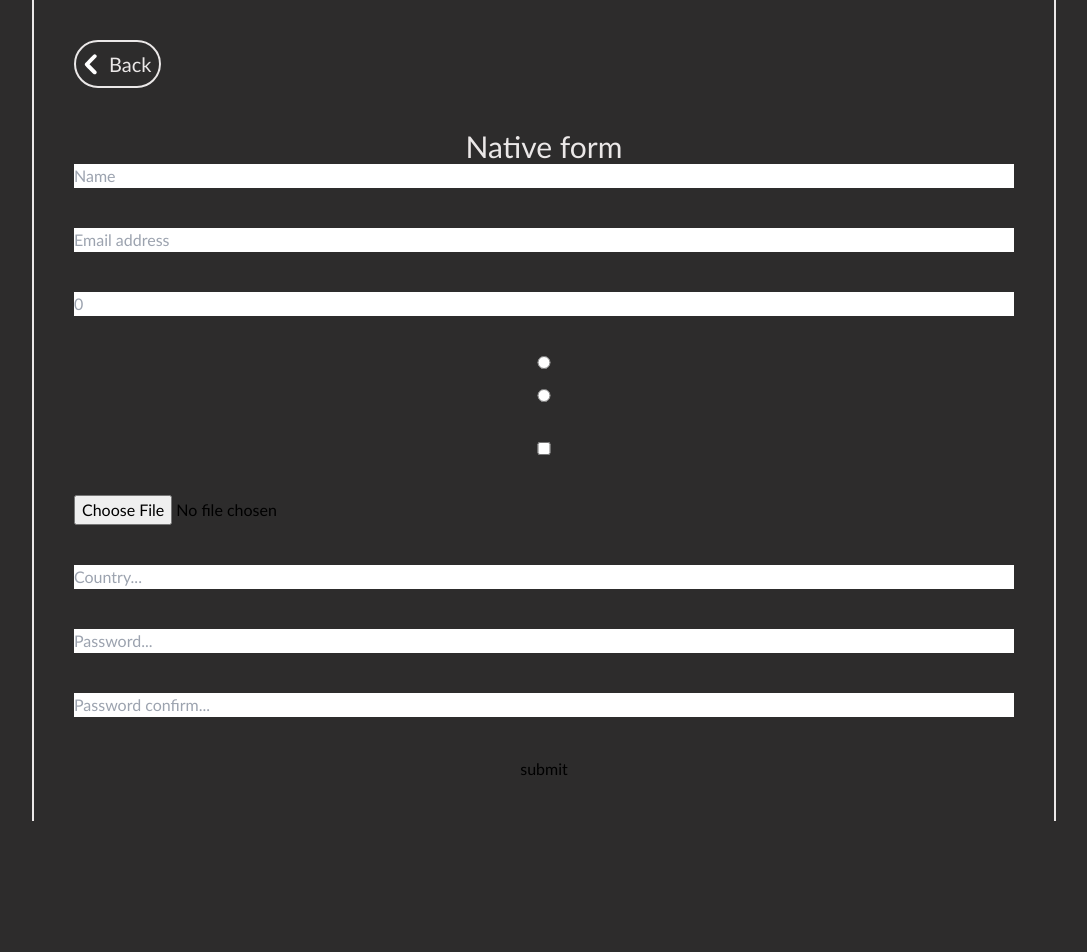
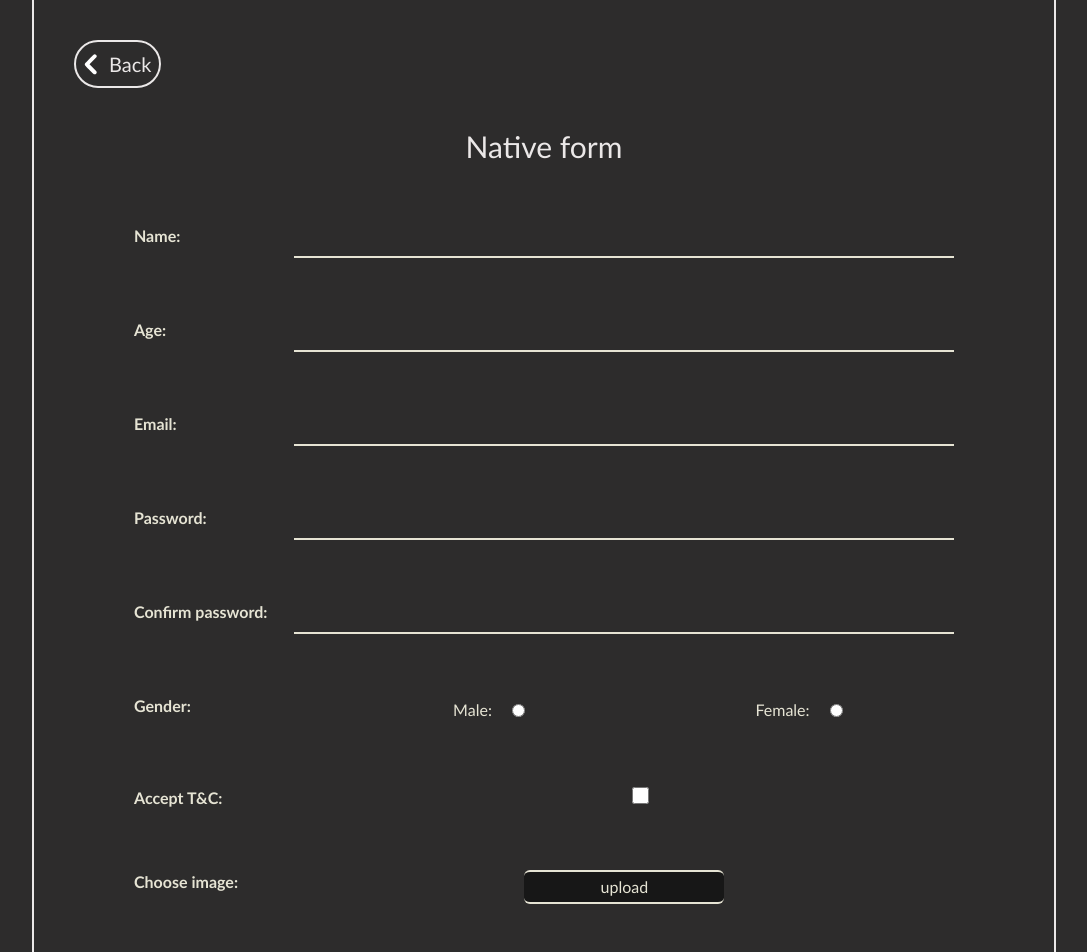
Before and after one commit to Tedzury/RSSchool_react_components, a React (Vite) app: page /native_form in a window 1280 px wide. Shown: the top 952 px of the page, without its empty margins (96-1183 px from the left). Before the commit the page ends 821 px from the top, so only its background shows below. Built offline with nearby package versions, Linux system fonts and the light colour scheme.

Commit message:
feat: add layout for native form

```diff
--- a/src/pages/NativeForm/NativeForm.tsx
+++ b/src/pages/NativeForm/NativeForm.tsx
@@ -1,4 +1,4 @@
-import { FormEvent, useEffect, useState } from 'react';
+import { FormEvent, useEffect, useRef, useState } from 'react';
 import BackBtn from '../../shared/ui/BackBtn';
 import FormHeader from '../../shared/ui/FormHeader';
 import CountryList from '../ReactHookForm/ui/CountryList';
@@ -43,11 +43,12 @@ const defaultErrorState = {
 export default function NativeForm() {
   const [errors, setErrors] = useState(defaultErrorState);
   const [textColor, setTextColor] = useState('text-[black]');
+  const [fileBtnText, setFileBtnText] = useState('upload');
+  const fileLabel = useRef(null);
   const dispatch = useAppDispatch();
   const navigate = useNavigate();
   useEffect(() => {
     setTextColor(getTextColor(errors.password.slice(0, 1)));
-    console.log(errors.password);
   }, [errors.password]);
 
   async function handleSubmit(e: FormEvent) {
@@ -80,55 +81,192 @@ export default function NativeForm() {
       });
     }
   }
+  function handleBtnTextChange(target: HTMLInputElement) {
+    const fileName = target?.files && target.files[0] && target?.files[0].name;
+    if (typeof fileName === 'string') {
+      setFileBtnText(
+        fileName.length > 14 ? fileName.substring(0, 14) + '...' : fileName
+      );
+    } else {
+      setFileBtnText('upload');
+    }
+  }
   return (
     <>
       <BackBtn />
       <FormHeader title="Native form" />
-      <form
-        className="flex flex-col gap-5"
-        onSubmit={(e) => handleSubmit(e)}
-        noValidate
-      >
-        <input placeholder="Name" type="text" name="name" />
-        <p>{errors.name}</p>
+      <form onSubmit={(e) => handleSubmit(e)} noValidate>
+        <div className="mt-10 flex flex-col gap-5 px-10 text-accent_beige">
+          <div className="items-centers relative flex p-5">
+            <label htmlFor="nameInput" className="w-[200px] font-bold">
+              Name:
+            </label>
+            <input
+              className="w-full border-b-2 border-accent_beige bg-main_bg py-1 pl-2 text-center outline-none"
+              type="text"
+              name="name"
+              id="nameInput"
+            />
+            <p className="absolute left-10 top-[60px] text-sm text-accent_yellow">
+              {errors.name}
+            </p>
+          </div>
 
-        <input placeholder="Email address" type="email" name="email" />
-        <p>{errors.email}</p>
+          <div className="items-centers relative flex p-5">
+            <label htmlFor="ageInput" className="w-[200px] font-bold">
+              Age:
+            </label>
+            <input
+              className="w-full border-b-2 border-accent_beige bg-main_bg py-1 pl-2 text-center outline-none"
+              type="number"
+              name="age"
+              id="ageInput"
+            />
+            <p className="absolute left-10 top-[60px] text-sm text-accent_yellow">
+              {errors.age}
+            </p>
+          </div>
 
-        <input type="number" placeholder="0" name="age" />
-        <p>{errors.age}</p>
+          <div className="items-centers relative flex p-5">
+            <label htmlFor="emailInput" className="w-[200px] font-bold">
+              Email:
+            </label>
+            <input
+              className="w-full border-b-2 border-accent_beige bg-main_bg py-1 pl-2 text-center outline-none"
+              type="email"
+              name="email"
+              id="emailInput"
+            />
+            <p className="absolute left-10 top-[60px] text-sm text-accent_yellow">
+              {errors.email}
+            </p>
+          </div>
 
-        <input type="radio" value="male" name="gender" />
-        <input type="radio" value="female" name="gender" />
-        <p>{errors.gender}</p>
+          <div className="items-centers relative flex p-5">
+            <label htmlFor="passwordInput" className="w-[200px] font-bold">
+              Password:
+            </label>
+            <input
+              className="w-full border-b-2 border-accent_beige bg-main_bg py-1 pl-2 text-center outline-none"
+              type="password"
+              name="password"
+              id="passwordInput"
+            />
+            <p className={`${textColor} absolute left-10 top-[60px] text-sm`}>
+              {errors.password.slice(1)}
+            </p>
+          </div>
 
-        <input type="checkbox" name="accept" />
-        <p>{errors.accept}</p>
+          <div className="items-centers relative flex p-5">
+            <label htmlFor="confPassInput" className="w-[200px] font-bold">
+              Confirm password:
+            </label>
+            <input
+              className="w-full border-b-2 border-accent_beige bg-main_bg py-1 pl-2 text-center outline-none"
+              type="password"
+              name="confirmPassword"
+              id="confPassInput"
+            />
+            <p className="absolute left-10 top-[60px] text-sm text-accent_yellow">
+              {errors.confirmPassword}
+            </p>
+          </div>
 
-        <input type="file" name="image" multiple={false} />
-        <p>{errors.image}</p>
+          <div className="items-centers relative flex p-5">
+            <p className="w-[200px] font-bold">Gender:</p>
+            <div className="flex flex-grow py-1">
+              <label
+                htmlFor="genderMale"
+                className="flex w-1/2 items-center justify-center gap-5"
+              >
+                Male:
+                <input
+                  type="radio"
+                  name="gender"
+                  value="male"
+                  id="genderMale"
+                />
+              </label>
+              <label
+                htmlFor="genderFemale"
+                className="flex w-1/2 items-center justify-center gap-5"
+              >
+                Female:
+                <input
+                  type="radio"
+                  name="gender"
+                  value="female"
+                  id="genderFemale"
+                />
+              </label>
+            </div>
+            <p className="absolute left-10 top-[60px] text-sm text-accent_yellow">
+              {errors.gender}
+            </p>
+          </div>
 
-        <input
-          placeholder="Country..."
-          type="text"
-          list="countryList"
-          name="country"
-        />
-        <p>{errors.country}</p>
+          <div className="relative p-5">
+            <label htmlFor="acceptInput" className="w-[full] font-bold">
+              Accept T&C:
+              <input
+                className="ml-[50%] h-[17px] w-[17px] border-b-2 border-accent_beige bg-main_bg py-1 pl-2 text-center outline-none"
+                type="checkbox"
+                name="accept"
+                id="acceptInput"
+              />
+            </label>
+            <p className="absolute left-10 top-[60px] text-sm text-accent_yellow">
+              {errors.accept}
+            </p>
+          </div>
 
-        <input placeholder="Password..." type="password" name="password" />
-        <p className={`${textColor}`}>{errors.password.slice(1)}</p>
+          <div className="items-centers relative flex p-5">
+            <p className="w-[200px] font-bold">Choose image:</p>
+            <div className="flex w-full justify-center">
+              <label
+                htmlFor="imageInput"
+                className="w-[200px] cursor-pointer rounded-md border-b-2 border-t-2 border-accent_beige bg-[#171717] text-center transition-all duration-200 hover:bg-main_bg hover:text-accent_yellow"
+                ref={fileLabel}
+              >
+                {fileBtnText}
+                <input
+                  className="w-0 appearance-none"
+                  type="file"
+                  name="image"
+                  id="imageInput"
+                  onChange={(e) => handleBtnTextChange(e.target)}
+                />
+              </label>
+            </div>
+            <p className="absolute left-10 top-[60px] text-sm text-accent_yellow">
+              {errors.image}
+            </p>
+          </div>
 
-        <input
-          placeholder="Password confirm..."
-          type="password"
-          name="confirmPassword"
-        />
-        <p>{errors.confirmPassword as string}</p>
+          <div className="items-centers relative flex p-5">
+            <label htmlFor="countryInput" className="w-[200px] font-bold">
+              Country:
+            </label>
+            <input
+              className="w-full border-b-2 border-accent_beige bg-main_bg py-1 pl-2 text-center outline-none"
+              type="text"
+              name="country"
+              id="countryInput"
+              list="countryList"
+            />
+            <p className="absolute left-10 top-[60px] text-sm text-accent_yellow">
+              {errors.country}
+            </p>
+          </div>
 
-        <CountryList />
+          <CountryList />
+        </div>
 
-        <button>submit</button>
+        <div className="mt-10 w-full">
+          <button className="mx-auto block w-[300px] rounded-md border-b-2 border-t-2 border-accent_beige bg-[#171717] p-2 font-bold text-accent_beige transition-all duration-200 hover:bg-main_bg hover:text-accent_yellow disabled:border-accent_beige/40 disabled:bg-[#171717]/40 disabled:text-accent_beige/40">
+            submit
+          </button>
+        </div>
       </form>
     </>
   );
--- a/src/shared/validationSchema.ts
+++ b/src/shared/validationSchema.ts
@@ -105,7 +105,7 @@ export const rhfSchemaExtension = () => {
           const extension = (value as FileList)[0]?.name.slice(
             (value as FileList)[0].name.lastIndexOf('.')
           );
-          return ['.jpeg', '.jpg', 'png'].includes(extension);
+          return ['.jpeg', '.jpg', '.png'].includes(extension);
         }
         return false;
       }
@@ -135,7 +135,7 @@ export const nativeSchemaExtension = () => {
             const extension = value?.name.slice(
               value.name.lastIndexOf('.')
             );
-            return ['.jpeg', '.jpg', 'png'].includes(extension);
+            return ['.jpeg', '.jpg', '.png'].includes(extension);
           }
           return false;
         }
```
